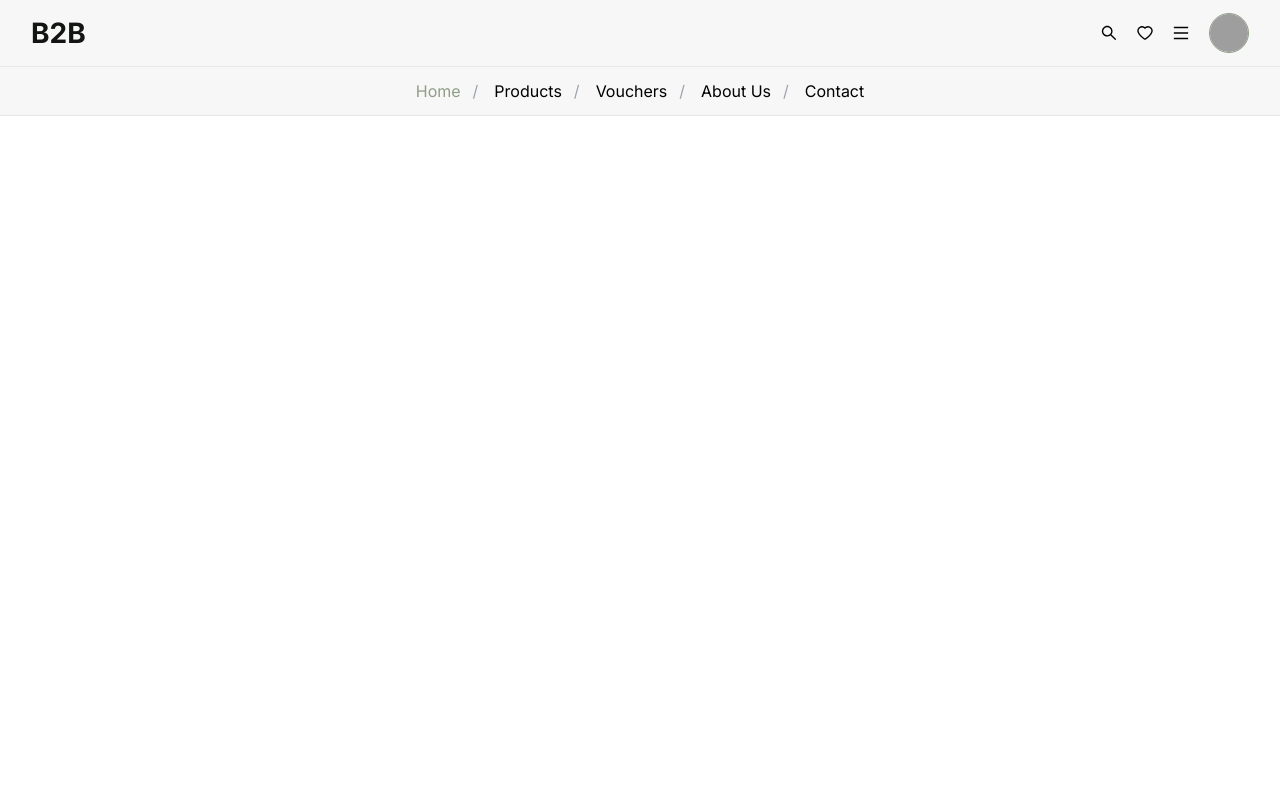
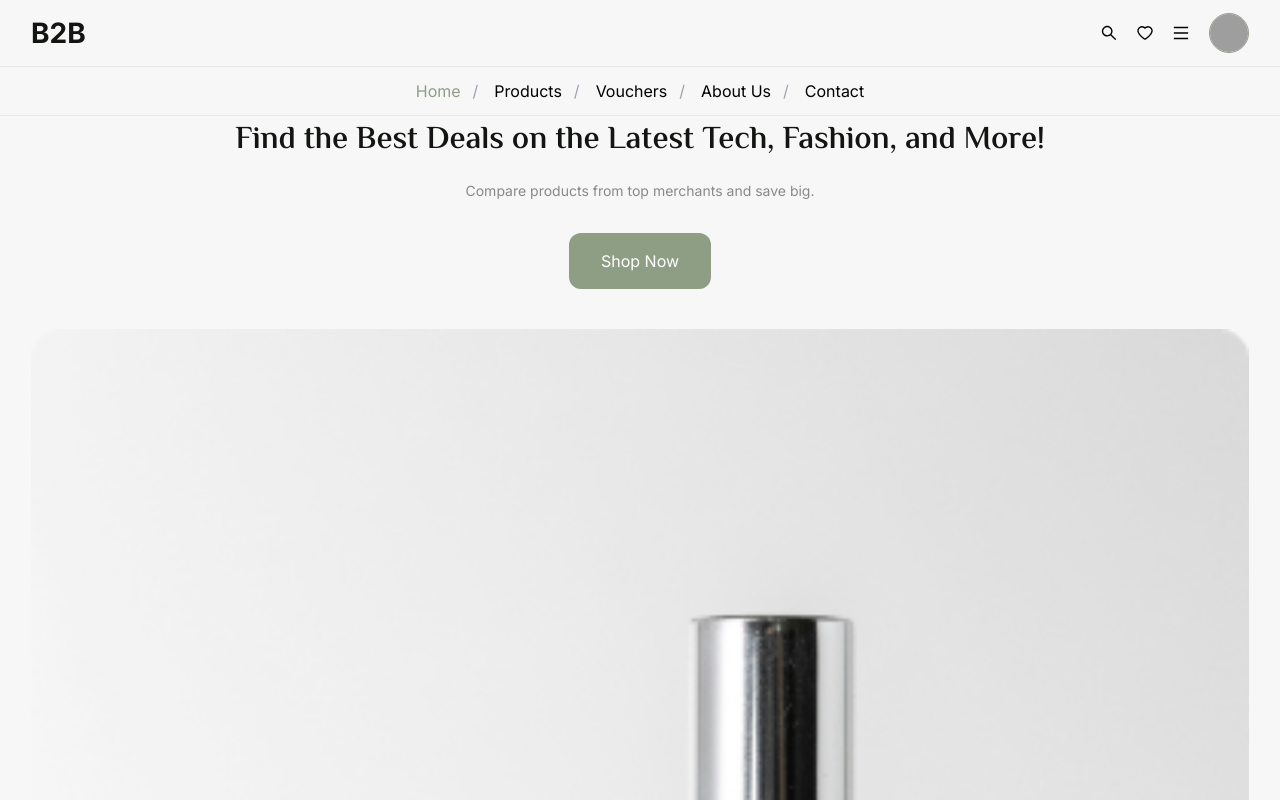
Before and after one commit to linear-digital/b2b-client, a Next.js app: page / in a window 1280 px wide. Shown: the top 800 px of the page. Built offline with nearby package versions, Linux system fonts and the light colour scheme; grey boxes are pictures that could not be loaded.

Commit message:
update HeroArea.tsx and page.tsx

```diff
--- a/Components/Pages/Home/HeroArea.tsx
+++ b/Components/Pages/Home/HeroArea.tsx
@@ -4,13 +4,13 @@ import React from 'react';
 
 const HeroArea = () => {
     return (
-        <div className='container mx-auto py-14'>
-            <h1 className='text-center messiri text-[48px] text-black font-semibold'>
-                Find the Best Deals on the Latest <br />
+        <div className='container mx-auto py-14 lg:px-0 px-4'>
+            <h1 className='text-center messiri lg:text-[48px] text-[32px] text-black font-semibold max-w-[725px] mx-auto'>
+                Find the Best Deals on the Latest
                  Tech, Fashion, and More!
             </h1>
-            <p className='text-center text-lg mt-4 text-[#898989]'>Compare products from top merchants and save big.</p>
-            <div className="flex justify-center mt-8">
+            <p className='text-center lg:text-lg text-[14px]  mt-4 text-[#898989]'>Compare products from top merchants and save big.</p>
+            <div className="flex justify-center lg:mt-8 mt-5">
                 <button className='bg-primary text-white px-8 py-4 rounded-xl' >
                     Shop Now
                 </button>
--- a/app/page.tsx
+++ b/app/page.tsx
@@ -14,8 +14,8 @@ export default function Home() {
   return (
     <main className="bg-[#F7F7F7]">
       <Navbar />
-      {/* <HeroArea />
-      <ShopCategory />
+       <HeroArea />
+     {/* <ShopCategory />
       <Vouchers />
       <Trending />
       <Why />
```
